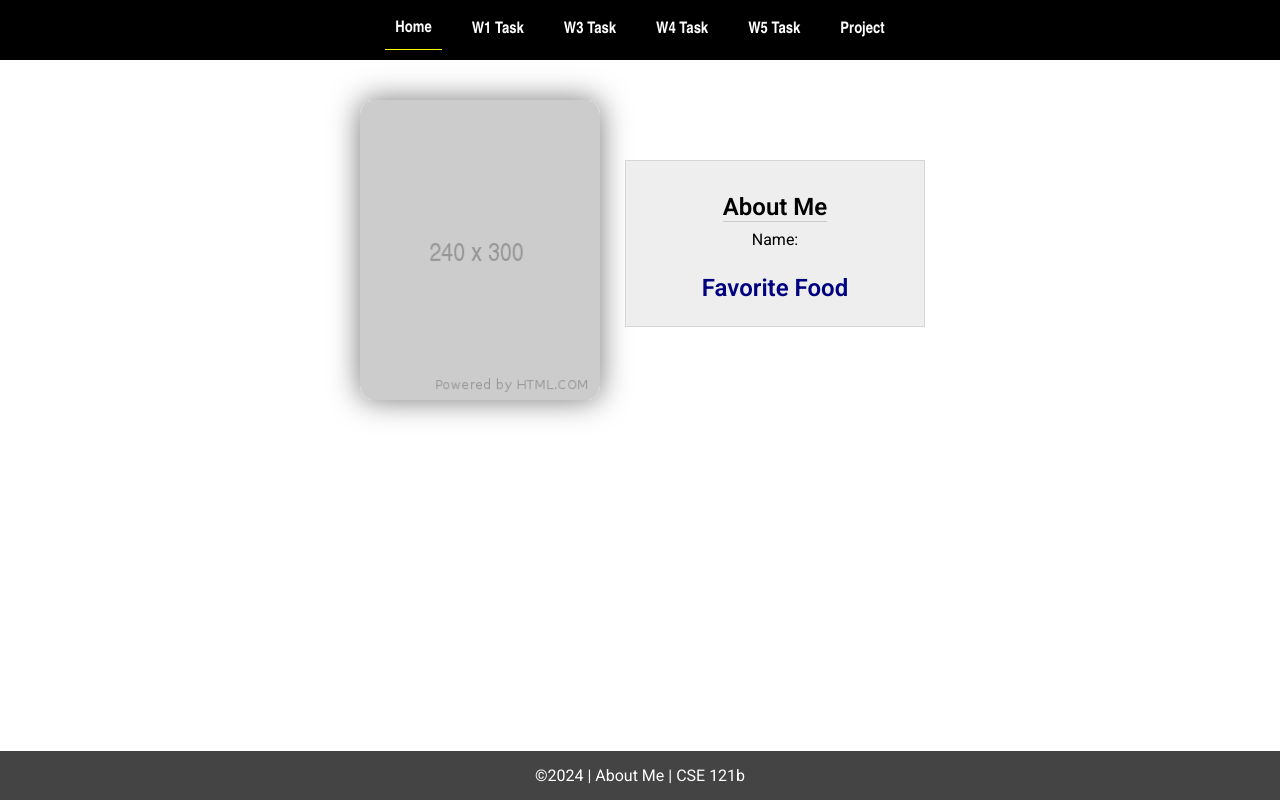
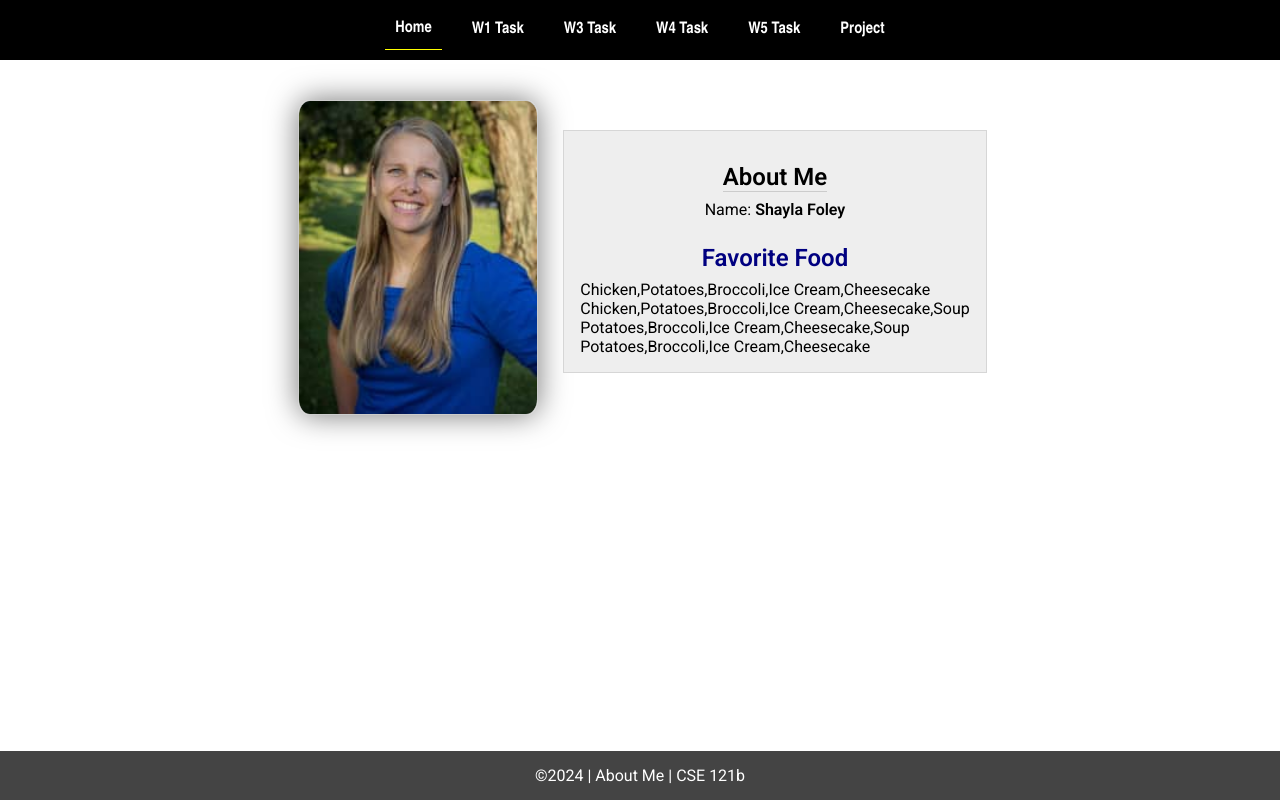
Before and after one commit to shaylafoley/cse121b, a plain HTML site: page w02-task/index.html in a window 1280 px wide. Drawn offline with Linux system fonts and the light colour scheme.

Commit message:
week 2 task

```diff
--- a/w02-task/scripts/w02-task.js
+++ b/w02-task/scripts/w02-task.js
@@ -3,21 +3,37 @@
 /* Step 1 - Setup type tasks - no code required */
 
 /* Step 2 - Variables */
-
-
+let fullName = "Shayla Foley";
+const currentYear = new Date().getFullYear();
+const profilePicture = "images/profile.jpg";
 
 
 /* Step 3 - Element Variables */
 
-
+const nameElement = document.getElementById('name');
+const foodElement = document.getElementById('food');
+const yearElement = document.querySelector('#year');
+const imageElement = document.querySelector('img');
 
 
 
 /* Step 4 - Adding Content */
 
-
+nameElement.innerHTML = `<strong>${fullName}</strong>`;
+yearElement.textContent = currentYear;
+imageElement.setAttribute('src', profilePicture);
+imageElement.setAttribute('alt', `Profile Image of ${fullName}`);
 
 
 
 
 /* Step 5 - Array */
+let favFoods = ["Chicken", "Potatoes", "Broccoli", "Ice Cream", "Cheesecake"];
+foodElement.innerHTML = favFoods;
+let newFood = "Soup";
+favFoods.push(newFood);
+foodElement.innerHTML += `<br>${favFoods}`;
+favFoods.shift();
+foodElement.innerHTML += `<br>${favFoods}`;
+favFoods.pop();
+foodElement.innerHTML += `<br>${favFoods}`;
```
Also changed, not shown: w02-task/index.html (+1 -0 lines), w02-task/images/placeholder.png (deleted), w02-task/images/profile.jpg (added), 2 other files.
